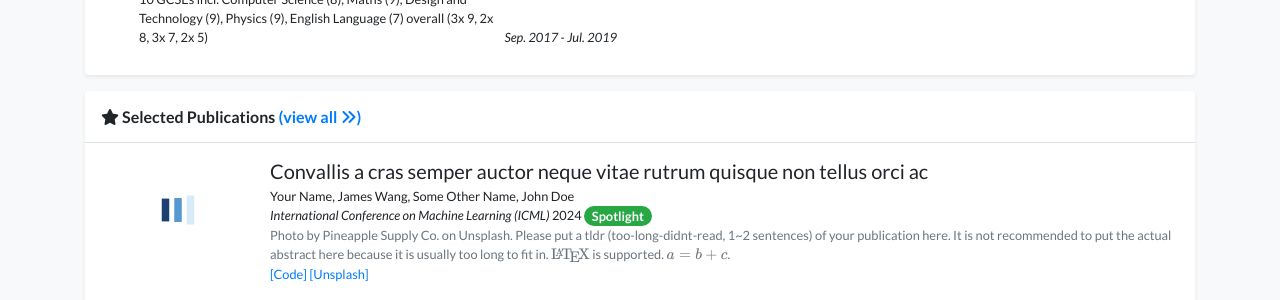
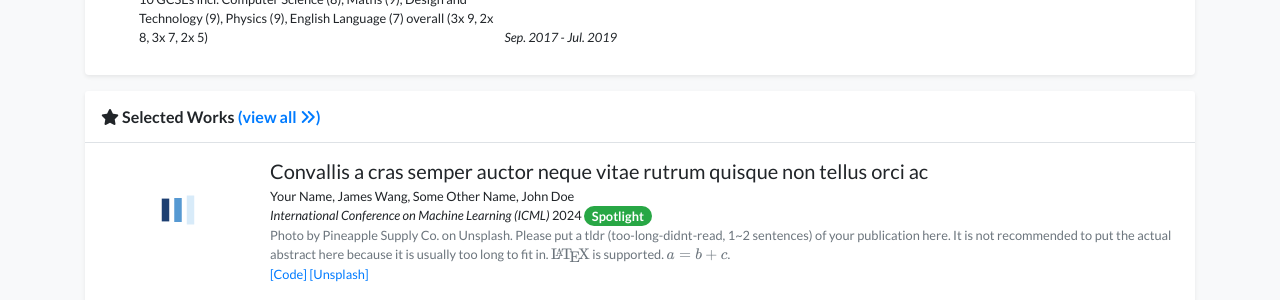
Before and after one commit to jonauton/jonauton.github.io, a Jekyll site: the page built from index.html, in a window 1280 px wide and 900 px high, scrolled down 766 px. Shown: the part 335-635 px from the top of the window. Built offline with Jekyll 4.4.1, drawn with Linux system fonts in a browser that asks for light colours; nearby versions of some CDN libraries; a style sheet for code colours, icons or effects is not loaded.

Commit message:
Update index.html

```diff
--- a/index.html
+++ b/index.html
@@ -25,6 +25,6 @@
     {%
         include widgets/publication_card.html
         publications=pubs
-        title='<i class="fas fa-star"></i> Selected Publications'
+        title='<i class="fas fa-star"></i> Selected Works'
     %}
 {% endif %}
```
